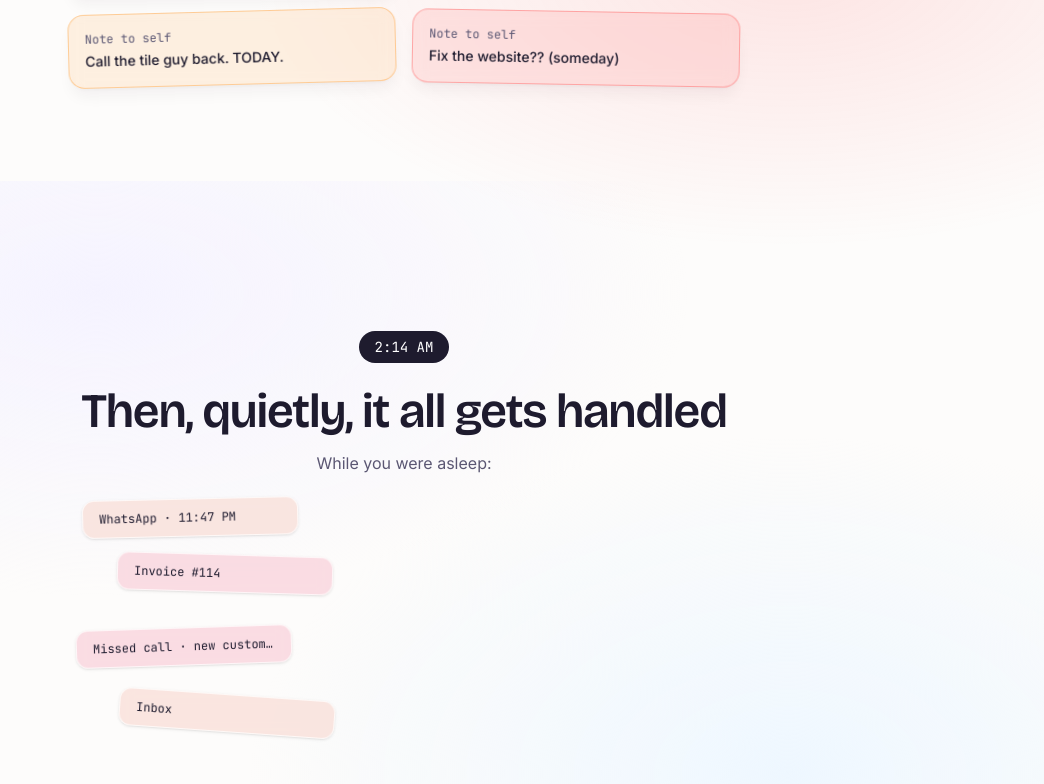
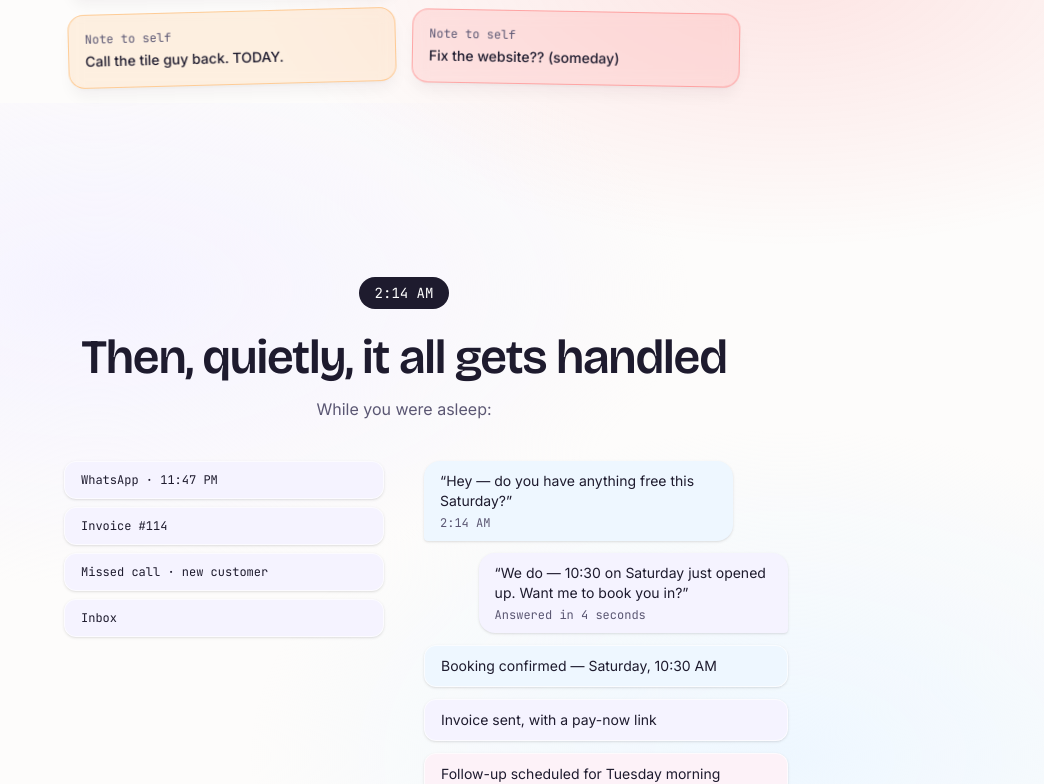
Before and after one commit to hiteshmodi0624/Portfolio, a Next.js app in the folder web/: page / in a window 1280 px wide. Shown: the part 1281-2065 px from the top of the page, without its empty margins (236-1280 px from the left). Built offline with nearby package versions, Linux system fonts and the light colour scheme.

Commit message:
feat(web): unpin beat 3 — timer-driven typing and cascading events
Co-Authored-By: Claude Fable 5 <noreply@anthropic.com>

```diff
--- a/web/components/beats/turn.tsx
+++ b/web/components/beats/turn.tsx
@@ -1,15 +1,10 @@
 'use client'
 
-import {
-  motion,
-  useMotionValueEvent,
-  useTransform,
-  type MotionValue,
-} from 'motion/react'
-import { useState, type ReactNode } from 'react'
+import { motion, useInView, type Variants } from 'motion/react'
+import { useEffect, useRef, useState, type ReactNode } from 'react'
 import type { StoryContent } from '@/content/schema'
 import { fadeRise, staggerContainer } from '@/lib/motion'
-import { ScrollScene } from '@/components/ui/scroll-scene'
+import { useMediaQuery } from '@/lib/use-media'
 
 type TurnContent = StoryContent['turn']
 type TurnEvent = TurnContent['events'][number]
@@ -18,7 +13,7 @@ type ChaosCard = StoryContent['chaos']['cards'][number]
 export interface TurnProps {
   turn: TurnContent
   /** Beat-2 cards handed over by the page (beats never import beats):
-   * they fly from messy poses into a tidy calm stack here. */
+   * they reappear here resolved into a tidy calm stack. */
   cards: ChaosCard[]
 }
 
@@ -28,15 +23,17 @@ const WASH_CLASSES: Record<TurnEvent['wash'], string> = {
   blush: 'bg-wash-blush',
 }
 
-/** Where each tidy-stack card starts (messy) before flying into place. */
-const MESSY_FROM = [
-  { x: -70, y: -50, rotate: -8 },
-  { x: 80, y: -16, rotate: 6 },
-  { x: -48, y: 44, rotate: -5 },
-  { x: 56, y: 70, rotate: 9 },
-]
+const STACK_CARD_COUNT = 4
 
-const STACK_CARD_COUNT = 4
+/** Cascade timing (P3.1, time-driven): bubble i enters at ~EVENT_STAGGER_S*i
+ * after the list enters view; its typing starts TYPE_LEAD_MS after that. */
+const EVENT_STAGGER_S = 0.5
+const TYPE_LEAD_MS = 300
+
+const cascadeContainer: Variants = {
+  hidden: {},
+  visible: { transition: { staggerChildren: EVENT_STAGGER_S, delayChildren: 0.2 } },
+}
 
 function TurnHeader({ turn }: { turn: TurnContent }) {
   return (
@@ -50,56 +47,49 @@ function TurnHeader({ turn }: { turn: TurnContent }) {
   )
 }
 
-/** One beat-2 card flying into the tidy stack; its hot hue resolves into calm
- * lavender as it settles (spec §2 palette story). */
-function TidyingCard({
-  card,
-  index,
-  progress,
-}: {
-  card: ChaosCard
-  index: number
-  progress: MotionValue<number>
-}) {
-  const from = MESSY_FROM[index % MESSY_FROM.length]
-  const settle = 0.12 + index * 0.05
-  const x = useTransform(progress, [0, settle + 0.18], [from.x, 0])
-  const y = useTransform(progress, [0, settle + 0.18], [from.y, 0])
-  const rotate = useTransform(progress, [0, settle + 0.18], [from.rotate, 0])
-  const backgroundColor = useTransform(
-    progress,
-    [0.05, 0.35],
-    [
-      card.hue === 'red' ? 'rgba(255, 107, 107, 0.25)' : 'rgba(255, 169, 77, 0.25)',
-      'rgba(245, 243, 255, 0.95)',
-    ],
-  )
-
-  return (
-    <motion.div
-      className="absolute left-1/2 ml-[-108px] w-54 rounded-xl border border-white/70 px-4 py-2.5 shadow-sm backdrop-blur"
-      style={{ top: index * 52, x, y, rotate, backgroundColor }}
-    >
-      <p className="truncate font-mono text-xs text-ink">{card.title}</p>
-    </motion.div>
-  )
+export interface TypedTextProps {
+  text: string
+  /** Starts the timer-driven reveal (the section entered the viewport). */
+  play: boolean
+  /** Render the full string at once — no typing theatre. */
+  reducedMotion: boolean
+  /** Wait before the first character (lets the bubble finish its entrance). */
+  startDelayMs?: number
+  msPerChar?: number
 }
 
-/** Scrubbed character reveal — "chat bubbles type themselves". A visually
+/** Timer-driven character reveal (P3.1 — converted from progress-driven):
+ * "chat bubbles type themselves" on a clock, not on scroll. A visually
  * hidden copy carries the full sentence so screen readers never hear a
- * half-typed line. */
-function TypedText({
+ * half-typed line. Both gates are injected as props so the component is
+ * unit-testable with fake timers and no matchMedia juggling. */
+export function TypedText({
   text,
-  progress,
-  range,
-}: {
-  text: string
-  progress: MotionValue<number>
-  range: [number, number]
-}) {
-  const revealed = useTransform(progress, range, [0, text.length])
+  play,
+  reducedMotion,
+  startDelayMs = 0,
+  msPerChar = 24,
+}: TypedTextProps) {
   const [count, setCount] = useState(0)
-  useMotionValueEvent(revealed, 'change', (latest) => setCount(Math.round(latest)))
+
+  useEffect(() => {
+    if (!play) return
+    if (reducedMotion) {
+      setCount(text.length)
+      return
+    }
+    let interval: ReturnType<typeof setInterval> | undefined
+    const delay = setTimeout(() => {
+      interval = setInterval(() => {
+        setCount((current) => (current >= text.length ? current : current + 1))
+      }, msPerChar)
+    }, startDelayMs)
+    return () => {
+      clearTimeout(delay)
+      if (interval) clearInterval(interval)
+    }
+  }, [play, reducedMotion, text, startDelayMs, msPerChar])
+
   return (
     <>
       <span aria-hidden="true">{text.slice(0, count)}</span>
@@ -129,100 +119,66 @@ function EventBubble({ event, children }: { event: TurnEvent; children: ReactNod
   )
 }
 
-function ScrubEvent({
-  event,
-  index,
-  progress,
-}: {
-  event: TurnEvent
-  index: number
-  progress: MotionValue<number>
-}) {
-  const start = 0.4 + index * 0.1
-  const opacity = useTransform(progress, [start, start + 0.05], [0, 1])
-  const y = useTransform(progress, [start, start + 0.05], [20, 0])
-  const typed = event.kind !== 'event'
+/** Beat 3 — "Then, quietly, it all gets handled". Normal-flow section
+ * (P3.1): the 2:14 AM chat plays itself on a clock once the section enters
+ * view — customer message types, the helper answers, event cards cascade.
+ * No pinning; the visitor keeps scrolling whenever they like. */
+export function Turn({ turn, cards }: TurnProps) {
+  const stack = cards.slice(0, STACK_CARD_COUNT)
+  const ref = useRef<HTMLElement | null>(null)
+  const inView = useInView(ref, { once: true, amount: 0.2 })
+  const reducedMotion = useMediaQuery('(prefers-reduced-motion: reduce)')
 
   return (
-    <motion.div style={{ opacity, y }} className="flex w-full flex-col">
+    <section ref={ref} aria-label="The turn" className="relative overflow-x-clip">
+      <div className="relative flex flex-col items-center px-6 py-24">
+        <div aria-hidden="true" className="calm-wash" />
+        <TurnHeader turn={turn} />
+        <div className="mt-10 grid w-full max-w-3xl gap-10 md:grid-cols-2">
+          {/* decorative echo of beat 2 — real content lives in the chat column */}
+          <motion.div
+            aria-hidden="true"
+            variants={staggerContainer}
+            initial="hidden"
+            whileInView="visible"
+            viewport={{ once: true, amount: 0.15 }}
+            className="flex w-full max-w-xs flex-col gap-2 justify-self-center md:justify-self-end"
+          >
+            {stack.map((card) => (
+              <motion.div
+                key={card.id}
+                variants={fadeRise}
+                className="rounded-xl border border-white/70 bg-wash-lavender px-4 py-2.5 shadow-sm"
+              >
+                <p className="truncate font-mono text-xs text-ink">{card.title}</p>
+              </motion.div>
+            ))}
+          </motion.div>
+          <motion.ol
+            variants={cascadeContainer}
+            initial="hidden"
+            whileInView="visible"
+            viewport={{ once: true, amount: 0.15 }}
+            className="flex w-full max-w-md list-none flex-col gap-3"
+          >
+            {turn.events.map((event, index) => (
+              <motion.li key={event.id} variants={fadeRise} className="flex flex-col">
                 <EventBubble event={event}>
-        {typed ? (
-          <TypedText text={event.text} progress={progress} range={[start + 0.02, start + 0.09]} />
+                  {event.kind !== 'event' ? (
+                    <TypedText
+                      text={event.text}
+                      play={inView}
+                      reducedMotion={reducedMotion}
+                      startDelayMs={TYPE_LEAD_MS + index * EVENT_STAGGER_S * 1000}
+                    />
                   ) : (
                     event.text
                   )}
                 </EventBubble>
-    </motion.div>
-  )
-}
-
-function ScrubCloser({ closer, progress }: { closer: string; progress: MotionValue<number> }) {
-  const opacity = useTransform(progress, [0.88, 0.96], [0, 1])
-  return (
-    <motion.p style={{ opacity }} className="mt-10 font-display text-xl text-ink">
-      {closer}
-    </motion.p>
-  )
-}
-
-/** Beat 3 — "Then, quietly, it all gets handled". The 2:14 AM moment:
- * customer message arrives, the helper answers in 4 seconds, the booking
- * lands, the invoice sends itself, the follow-up is scheduled. */
-export function Turn({ turn, cards }: TurnProps) {
-  const stack = cards.slice(0, STACK_CARD_COUNT)
-
-  return (
-    <ScrollScene
-      ariaLabel="The turn"
-      lengthSvh={3}
-      className="relative"
-      scene={(progress) => (
-        <>
-          <div aria-hidden="true" className="calm-wash" />
-          <TurnHeader turn={turn} />
-          <div className="mt-8 grid w-full max-w-3xl gap-10 md:grid-cols-2">
-            {/* decorative echo of beat 2 — real content lives in the chat column */}
-            <div className="relative h-64" aria-hidden="true">
-              {stack.map((card, index) => (
-                <TidyingCard key={card.id} card={card} index={index} progress={progress} />
-              ))}
-            </div>
-            <div className="flex flex-col gap-3">
-              {turn.events.map((event, index) => (
-                <ScrubEvent key={event.id} event={event} index={index} progress={progress} />
-              ))}
-            </div>
-          </div>
-          <ScrubCloser closer={turn.closer} progress={progress} />
-        </>
-      )}
-      fallback={
-        <div className="relative flex flex-col items-center px-6 py-24">
-          <div aria-hidden="true" className="calm-wash" />
-          <TurnHeader turn={turn} />
-          <div aria-hidden="true" className="mt-10 flex w-full max-w-xs flex-col gap-2">
-            {stack.map((card) => (
-              <div
-                key={card.id}
-                className="rounded-xl border border-white/70 bg-wash-lavender px-4 py-2.5 shadow-sm"
-              >
-                <p className="truncate font-mono text-xs text-ink">{card.title}</p>
-              </div>
-            ))}
-          </div>
-          <motion.ol
-            variants={staggerContainer}
-            initial="hidden"
-            whileInView="visible"
-            viewport={{ once: true, amount: 0.15 }}
-            className="mt-10 flex w-full max-w-md list-none flex-col gap-3"
-          >
-            {turn.events.map((event) => (
-              <motion.li key={event.id} variants={fadeRise} className="flex flex-col">
-                <EventBubble event={event}>{event.text}</EventBubble>
               </motion.li>
             ))}
           </motion.ol>
+        </div>
         <motion.p
           variants={fadeRise}
           initial="hidden"
@@ -233,7 +189,6 @@ export function Turn({ turn, cards }: TurnProps) {
           {turn.closer}
         </motion.p>
       </div>
-      }
-    />
+    </section>
   )
 }
```
Also changed, not shown: 1 other file (tests, documents, lock files or other folders). Lines whose indentation alone changed are shown as unchanged.
